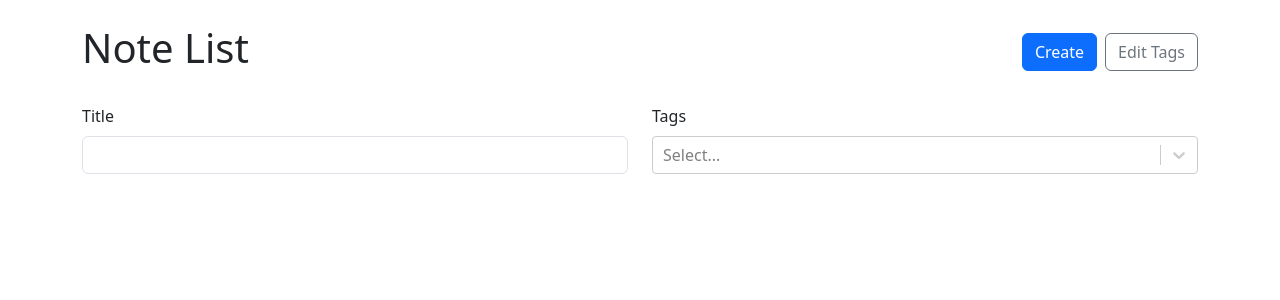
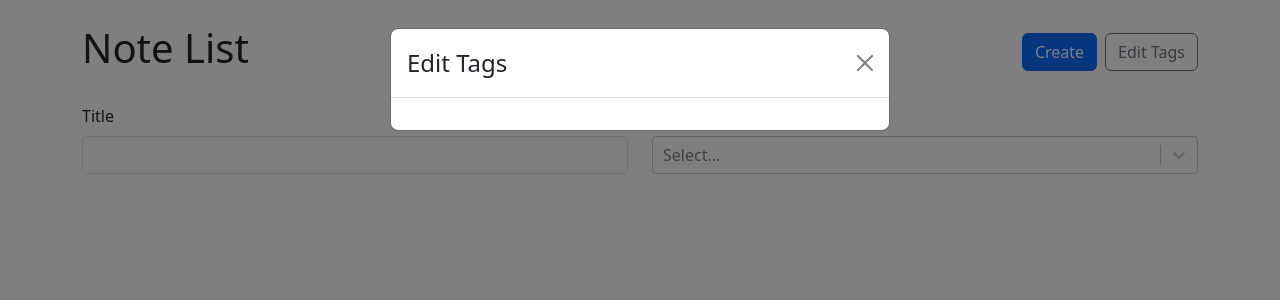
Before and after one commit to Meg-Sowka/take_a_note, a React (Vite) app: page / in a window 1280 px wide. Both pictures are taken after a click on the button "Edit Tags". Shown: the top 300 px of the page. Built offline with nearby package versions, Linux system fonts and the light colour scheme.

Commit message:
add edit modal

```diff
--- a/src/pages/NoteList.tsx
+++ b/src/pages/NoteList.tsx
@@ -1,5 +1,5 @@
 import { useMemo, useState } from 'react';
-import { Button, Col, Form, Row, Stack } from 'react-bootstrap';
+import { Button, Col, Form, Modal, Row, Stack } from 'react-bootstrap';
 import { Link } from 'react-router-dom';
 import ReactSelect from 'react-select/creatable';
 import { Note, Tag } from '../types/Note';
@@ -13,6 +13,7 @@
 export const NoteList = ({ availableTags, notes }: NoteListProps) => {
   const [selectedTags, setSelectedTags] = useState<Tag[]>([]);
   const [title, setTitle] = useState('');
+  const [editTagsModalIsOpen, setEditTagsModalIsOpen] = useState(false);
 
   const filteredNotes = useMemo(() => {
     return notes.filter((note) => {
@@ -38,7 +39,14 @@
             <Link to="/new">
               <Button variant="primary">Create</Button>
             </Link>
-            <Button variant="outline-secondary">Edit Tags</Button>
+            <Button
+              variant="outline-secondary"
+              onClick={() => {
+                setEditTagsModalIsOpen(true);
+              }}
+            >
+              Edit Tags
+            </Button>
           </Stack>
         </Col>
       </Row>
@@ -87,6 +95,47 @@
           </Col>
         ))}
       </Row>
+      <EditTagsModal
+        availableTags={availableTags}
+        show={editTagsModalIsOpen}
+        handleClose={() => setEditTagsModalIsOpen(false)}
+      />
     </section>
   );
 };
+
+type EditTagsModalProps = {
+  availableTags: Tag[];
+  handleClose: () => void;
+  show: boolean;
+};
+
+function EditTagsModal({
+  availableTags,
+  handleClose,
+  show,
+}: EditTagsModalProps) {
+  return (
+    <Modal show={show} onHide={handleClose}>
+      <Modal.Header closeButton>
+        <Modal.Title>Edit Tags</Modal.Title>
+      </Modal.Header>
+      <Modal.Body>
+        <Form>
+          <Stack gap={2}>
+            {availableTags.map((tag) => (
+              <Row key={tag.id}>
+                <Col>
+                  <Form.Control type="text" value={tag.label} />
+                </Col>
+                <Col xs="auto">
+                  <Button variant="outline-danger">&times;</Button>
+                </Col>
+              </Row>
+            ))}
+          </Stack>
+        </Form>
+      </Modal.Body>
+    </Modal>
+  );
+}
```
